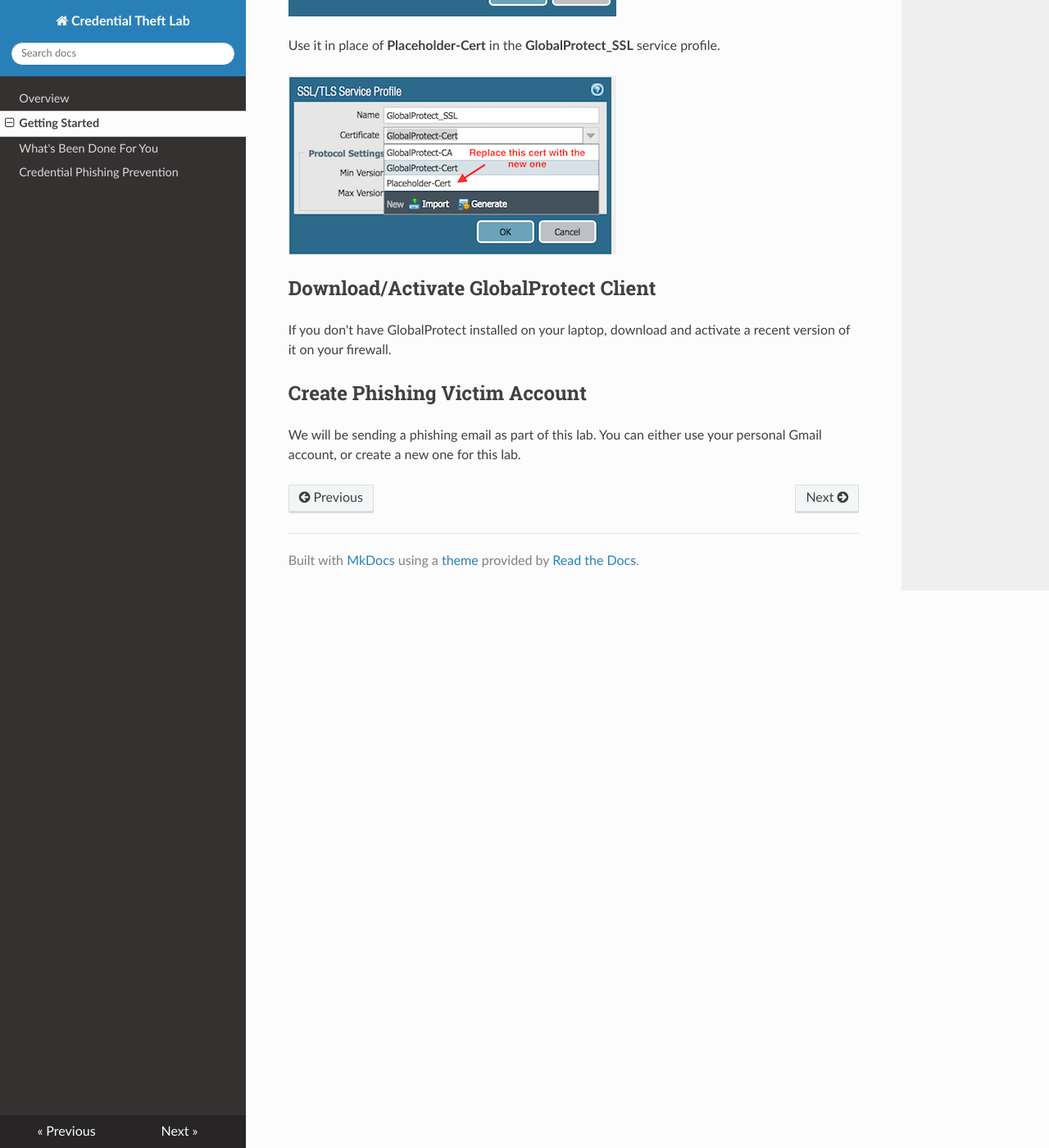
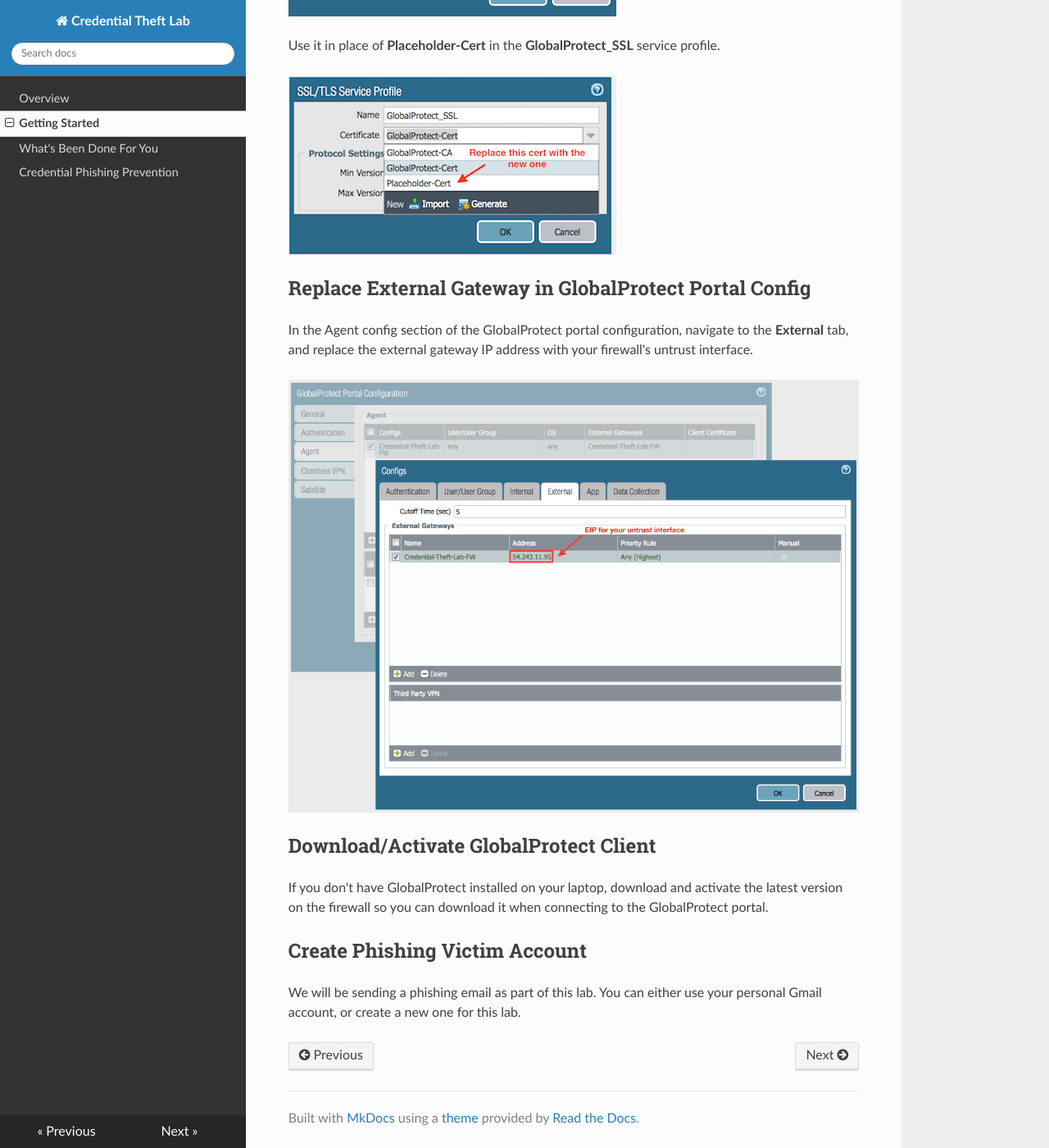
Before and after one commit to tbisaillon/credential-theft-lab, an MkDocs documentation site: the page built from docs/gettingstarted.md, in a window 1280 px wide and 1400 px high, scrolled down 4851 px. Shown: the whole window at 82% size. Built offline with MkDocs 1.6.1, drawn with Linux system fonts in a browser that asks for light colours; nearby versions of some CDN libraries; old or Windows-style settings are respelled for this version of MkDocs; some of the changed text lies outside the part shown.

Commit message:
Added section on replacing external gateway in GP config.

```diff
--- a/docs/gettingstarted.md
+++ b/docs/gettingstarted.md
@@ -61,10 +61,10 @@
 
 ## Log In To Firewall
 
-After giving the firewall instance around 5-6 minutes to initialize, use your SSH key to log in as
-the admin user and set the admin password.
+After giving the firewall instance around 5-6 minutes to initialize and bootstrap, use your SSH key
+to log in as the admin user and set the admin password.
 
-## Generate GlobalProtect Gateway Certificate
+## Generate GlobalProtect Portal Certificate
 
 The bootstrap configuration for the firewall contains a certificate authority for you, but you need
 to create a certificate for the IP address of the firewall's untrust interface.
@@ -75,9 +75,17 @@
 
 ![Replace Cert 2](img/generate_cert_2.png)
 
+## Replace External Gateway in GlobalProtect Portal Config
+
+In the Agent config section of the GlobalProtect portal configuration, navigate to the **External**
+tab, and replace the external gateway IP address with your firewall's untrust interface.
+
+![External Gateway](img/external_gateway.png)
+
 ## Download/Activate GlobalProtect Client
 
-If you don't have GlobalProtect installed on your laptop, download and activate a recent version of it on your firewall.
+If you don't have GlobalProtect installed on your laptop, download and activate the latest version
+on the firewall so you can download it when connecting to the GlobalProtect portal.
 
 ## Create Phishing Victim Account
 
```
Also changed, not shown: docs/img/external_gateway.png (added).
